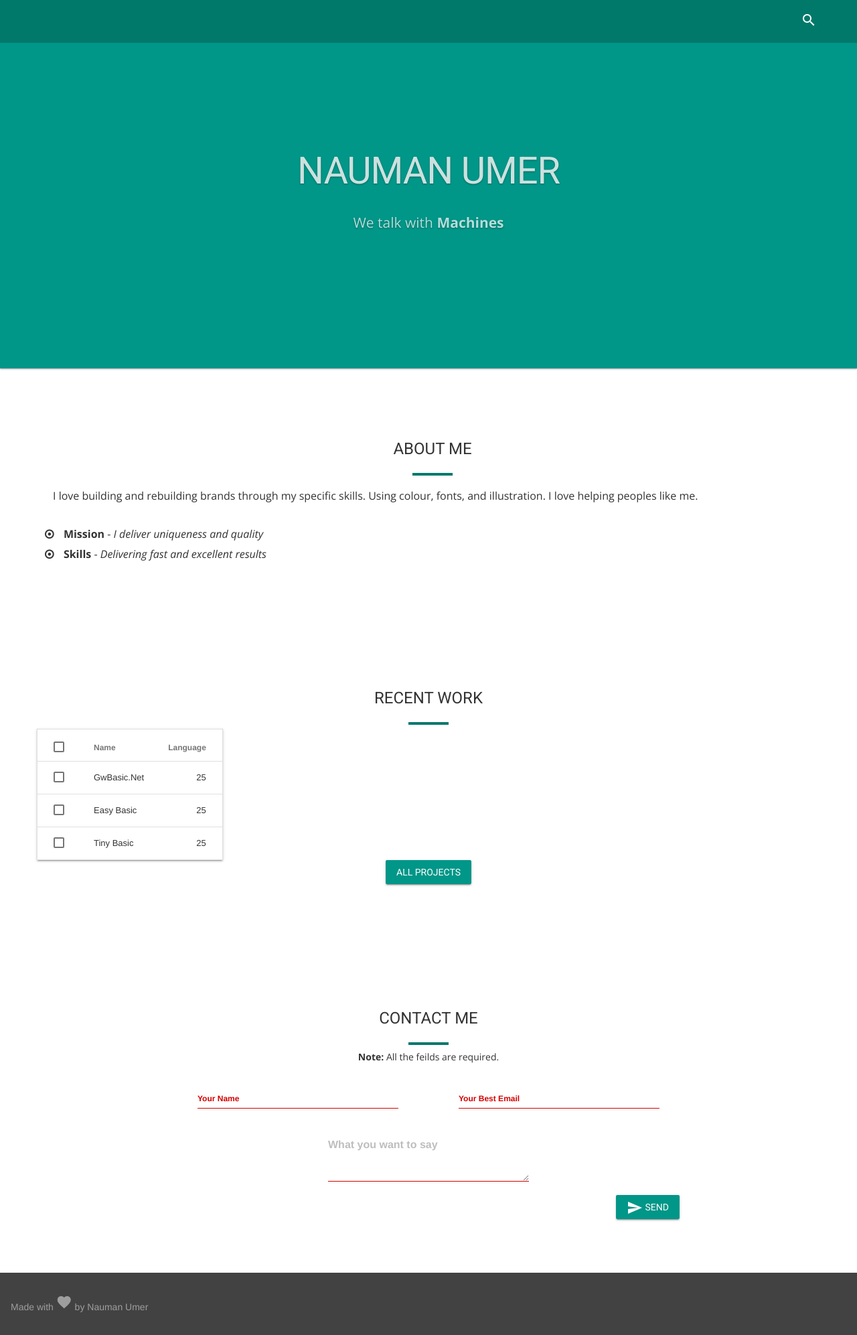
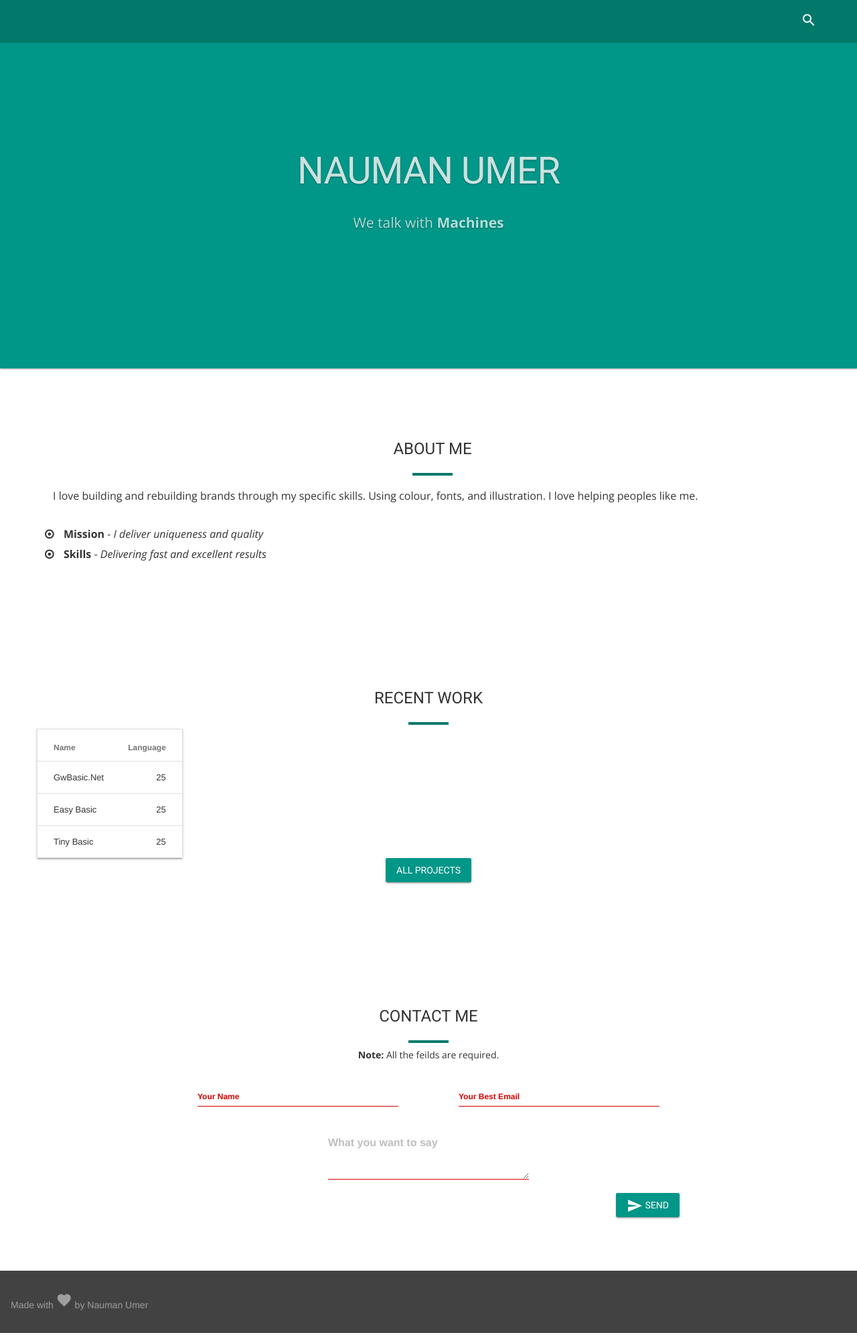
Before and after one commit to nmanumr/nmanumr.com, a Jekyll site: the page built from index.html, in a window 1280 px wide. Shown: the whole page at 67% size. Built offline with Jekyll 4.4.1, drawn with Linux system fonts in a browser that asks for light colours; nearby versions of some CDN libraries; comment, search, counter and statistics services are not loaded.

Commit message:
Update portfolio.html

```diff
--- a/_includes/portfolio.html
+++ b/_includes/portfolio.html
@@ -9,7 +9,7 @@
                 <div class="clearfix"></div>
             </div>
             <div class="row text-center">
-<table class="mdl-data-table mdl-js-data-table mdl-data-table--selectable mdl-shadow--2dp">
+<table class="mdl-data-table mdl-js-data-table mdl-shadow--2dp">
   <thead>
     <tr>
       <th class="mdl-data-table__cell--non-numeric">Name</th>
```
